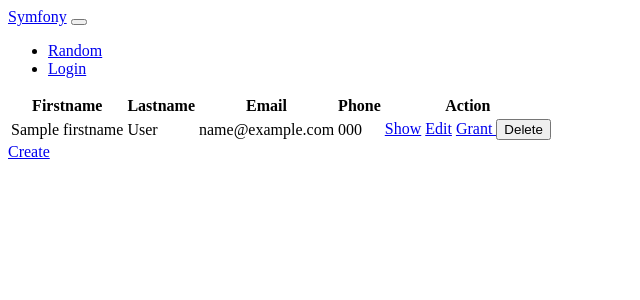
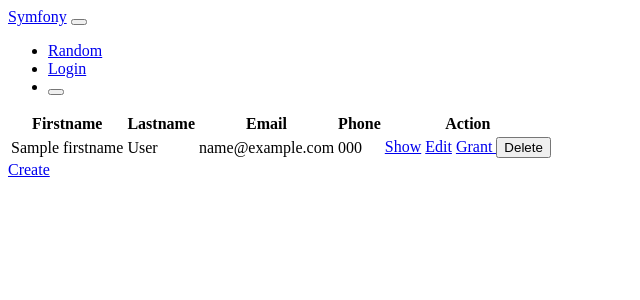
Before and after one commit to DELORD-C/Formation-Symfony, a Symfony app: template templates/user/list.html.twig in a window 1280 px wide. Shown: the top 300 px of the page, without its empty margins (0-640 px from the left). Run offline with Twig, Linux system fonts and the light colour scheme; the template is opened without the code that fills it: most values are stand-ins (such as "Sample title", 1, 10 or a date in 2020); some libraries are stand-ins or nearby versions.

Commit message:
localswitcher

```diff
--- a/assets/styles/app.scss
+++ b/assets/styles/app.scss
@@ -1,2 +1,3 @@
 @import "~bootstrap/scss/bootstrap";
 @import "~bootstrap-icons/font/bootstrap-icons";
+@import "flag-icons/sass/flag-icons";
--- a/package.json
+++ b/package.json
@@ -22,6 +22,7 @@
     "dependencies": {
         "bootstrap": "^5.2.3",
         "bootstrap-icons": "^1.10.2",
+        "flag-icons": "^6.6.6",
         "sass": "^1.56.1",
         "sass-loader": "^13.2.0"
     }
--- a/templates/parts/_navbar.html.twig
+++ b/templates/parts/_navbar.html.twig
@@ -52,6 +52,12 @@
                         <a class="nav-link" aria-current="page" href="{{ path('app_login') }}">Login</a>
                     </li>
                 {% endif %}
+                <li class="nav-item">
+                    <form method="post">
+                        <input type="hidden" name="localeSwitch" value="{% if (app.request.locale == 'fr') %}en{% else %}fr{% endif %}">
+                        <button type="submit"><span class="fi fi-{% if (app.request.locale == 'fr') %}gb{% else %}fr{% endif %}"></span></button>
+                    </form>
+                </li>
             </ul>
         </div>
     </div>
```
Also changed, not shown: src/EventSubscriber/LocaleSubscriber.php (+9 -3 lines), package-lock.json.
